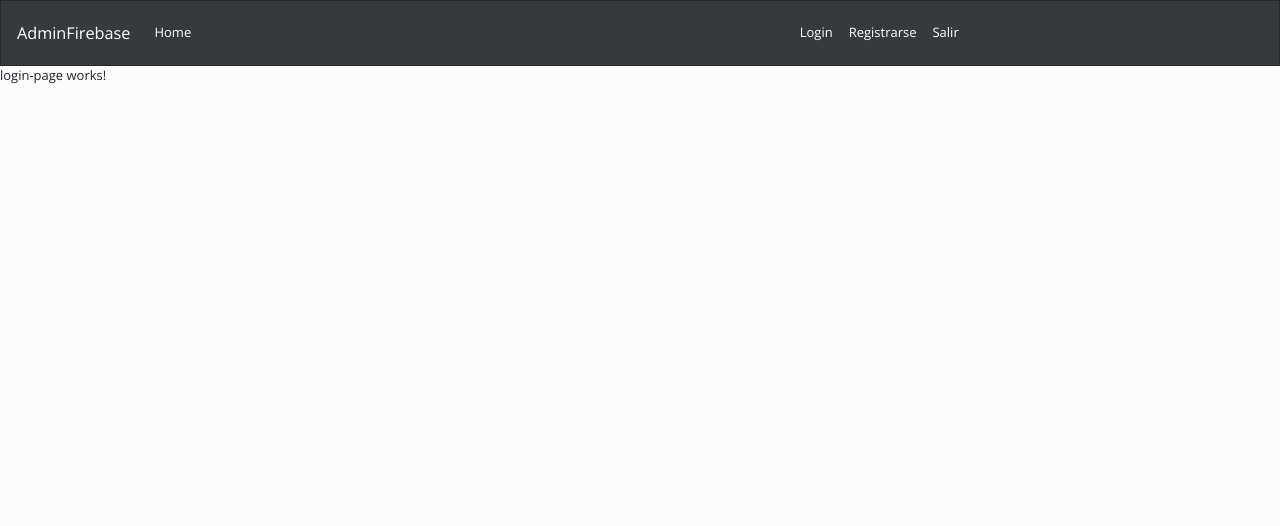
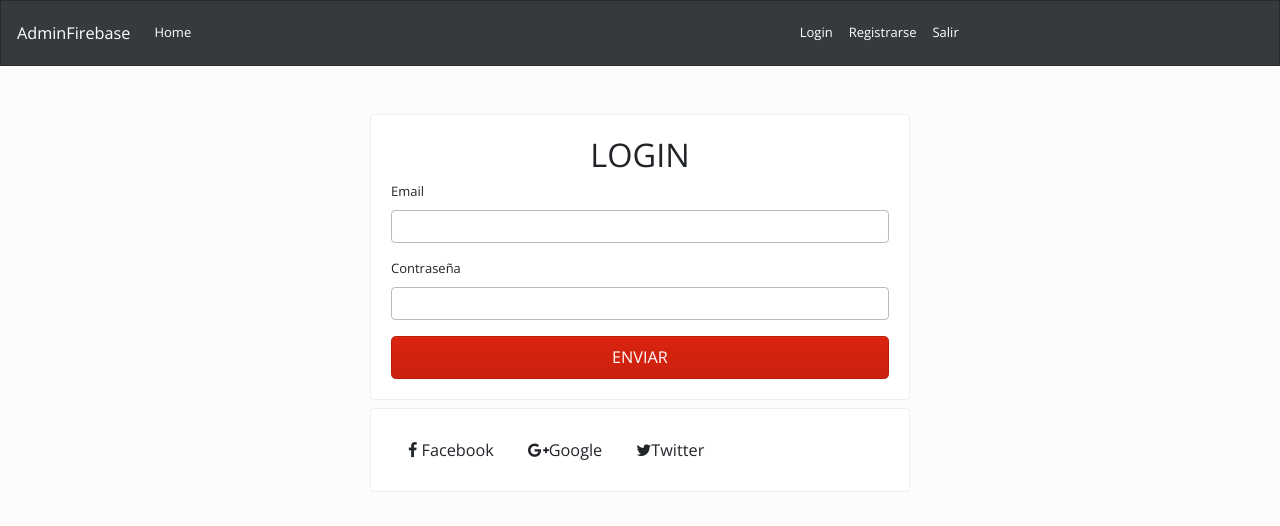
Before and after one commit to aguila486/loginAppFirebase, an Angular app: page /login in a window 1280 px wide. Shown: the top 526 px of the page. Built offline with nearby package versions, Linux system fonts and the light colour scheme.

Commit message:
Maquetacion de LOGIN PAGE Y REGISTER PAGE

```diff
--- a/src/app/app.component.html
+++ b/src/app/app.component.html
@@ -1,2 +1,4 @@
 <app-navbar></app-navbar>
-<router-outlet></router-outlet>
+<div class="container">
+    <router-outlet></router-outlet>
+</div>
--- a/src/app/componentes/home-page/home-page.component.html
+++ b/src/app/componentes/home-page/home-page.component.html
@@ -1,3 +1,9 @@
-<p>
-  home-page works!
-</p>
+<div class="jumbotron">
+    <h1 class="display-3">Pagina inicio</h1>
+    <p class="lead">This is a simple hero unit, a simple jumbotron-style component for calling extra attention to featured content or information.</p>
+    <hr class="my-4">
+    <p>It uses utility classes for typography and spacing to space content out within the larger container.</p>
+    <p class="lead">
+        <a class="btn btn-primary btn-lg" href="#" role="button">Learn more</a>
+    </p>
+</div>
--- a/src/app/componentes/login-page/login-page.component.html
+++ b/src/app/componentes/login-page/login-page.component.html
@@ -1,3 +1,32 @@
-<p>
-  login-page works!
-</p>
+<div class="row">
+    <div class="col-md-6 mx-auto mt-5">
+        <div class="card">
+            <div class="card-body">
+                <h1 class="text-center">LOGIN</h1>
+                <form>
+                    <div class="form-group">
+                        <label for="email">Email</label>
+                        <input type="email" name="email" class="form-control">
+                    </div>
+                    <div class="form-group">
+                        <label for="password">Contraseña</label>
+                        <input type="password" name="password" class="form-control">
+                    </div>
+                    <input type="text" value="ENVIAR" class="btn btn-primary btn-block btn-lg">
+                </form>
+            </div>
+        </div>
+    </div>
+</div>
+
+<div class="row">
+    <div class="col-md-6 mx-auto mt-2">
+        <div class="card">
+            <div class="card-body d-flex justify-content">
+                <button class="btn btn-lg btn-facebok"><i class="fa fa-facebook"></i> Facebook</button>
+                <button class="btn btn-lg btn-google"><i class="fa fa-google-plus"></i>Google</button>
+                <button class="btn btn-lg btn-twitter"><i class="fa fa-twitter"></i>Twitter</button>
+            </div>
+        </div>
+    </div>
+</div>
--- a/src/app/componentes/not-found-page/not-found-page.component.html
+++ b/src/app/componentes/not-found-page/not-found-page.component.html
@@ -1,3 +1,11 @@
-<p>
-  not-found-page works!
-</p>
+<div class="row mt-3">
+    <div class="col-md-6 mx-auto text-center">
+        <div class="card">
+            <h1>Oops!</h1>
+            <h2>404 Página no encontrada</h2>
+            <div class="card-body">
+                <a href="/" class="btn-primary btn-lg"> <i class="fa fa-home"></i> Ir a inicio</a>
+            </div>
+        </div>
+    </div>
+</div>
--- a/src/app/componentes/privado-page/privado-page.component.html
+++ b/src/app/componentes/privado-page/privado-page.component.html
@@ -1,3 +1,9 @@
-<p>
-  privado-page works!
-</p>
+<div class="jumbotron">
+    <h1 class="display-3">Zona privada</h1>
+    <p class="lead">This is a simple hero unit, a simple jumbotron-style component for calling extra attention to featured content or information.</p>
+    <hr class="my-4">
+    <p>It uses utility classes for typography and spacing to space content out within the larger container.</p>
+    <p class="lead">
+        <a class="btn btn-primary btn-lg" href="#" role="button">Learn more</a>
+    </p>
+</div>
--- a/src/app/componentes/register-page/register-page.component.html
+++ b/src/app/componentes/register-page/register-page.component.html
@@ -1,3 +1,20 @@
-<p>
-  register-page works!
-</p>
+<div class="row">
+    <div class="col-md-6 mx-auto mt-5">
+        <div class="card">
+            <div class="card-body">
+                <h1 class="text-center">REGISTRO</h1>
+                <form>
+                    <div class="form-group">
+                        <label for="email">Email</label>
+                        <input type="email" name="email" class="form-control">
+                    </div>
+                    <div class="form-group">
+                        <label for="password">Contraseña</label>
+                        <input type="password" name="password" class="form-control">
+                    </div>
+                    <input type="text" value="ENVIAR" class="btn btn-primary btn-block btn-lg">
+                </form>
+            </div>
+        </div>
+    </div>
+</div>
```
